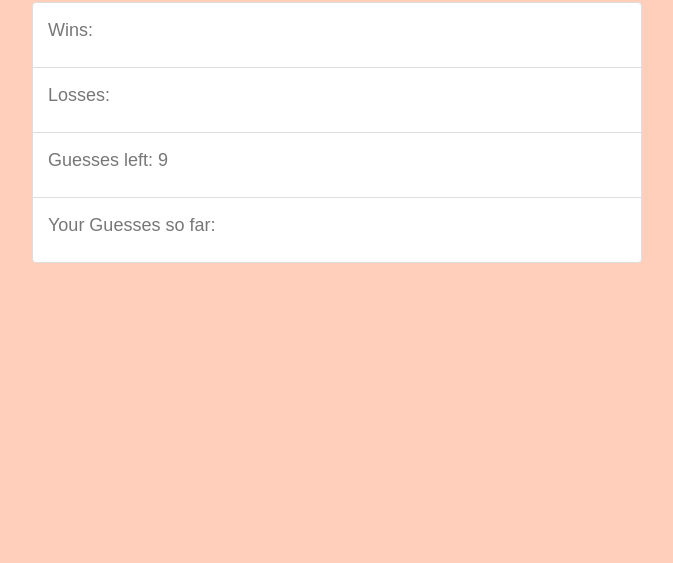
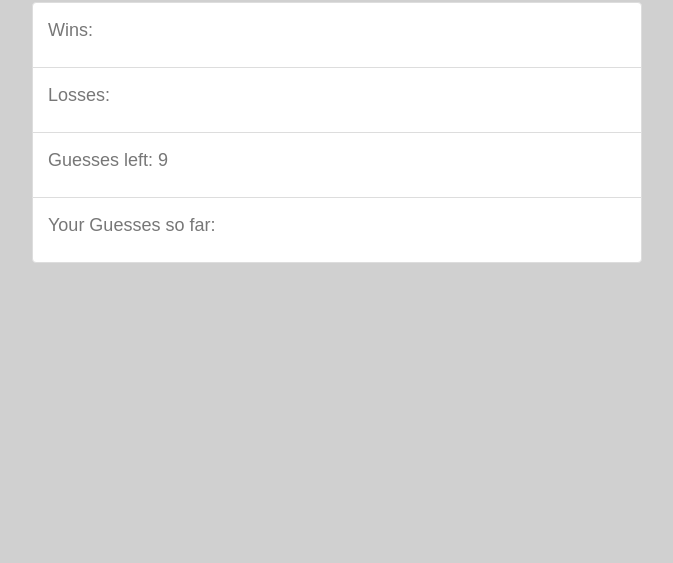
Before and after one commit to neophoenix733/psychic-game, a plain HTML site: page index.html in a window 1280 px wide. Shown: the part 237-800 px from the top of the page, without its empty margins (303-976 px from the left). Drawn offline with Linux system fonts and the light colour scheme.

Commit message:
recent repo upload

```diff
--- a/assets/css/style.css
+++ b/assets/css/style.css
@@ -9,7 +9,7 @@ html, body{
 	line-height: 34px;
 	font-family: 'Arial', 'Helvetica Neue', Helvetica, sans-serif;
     background-repeat: no-repeat;
-    background-color: #ffcfbc;
+    background-color: #d0d0d0;
     height: 100%;
 }
 .wrapper {
```
